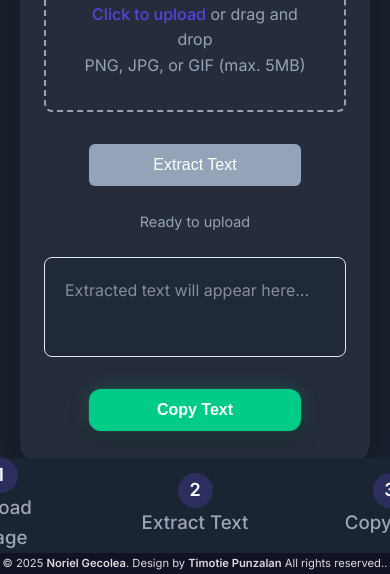
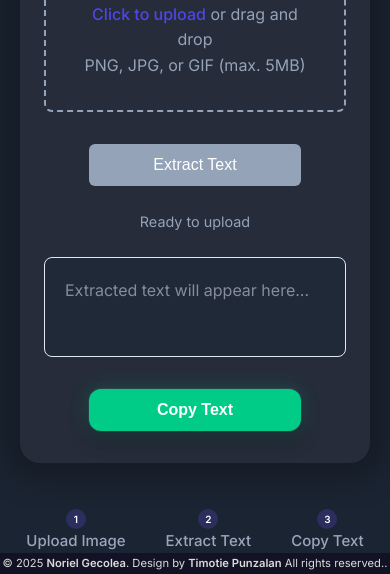
Before and after one commit to norielgecolea/TextSnip, a plain HTML site: page index.html in a window 390 px wide. Shown: the part 270-844 px from the top of the page. Drawn offline with Linux system fonts and the light colour scheme.

Commit message:
screen optimization

```diff
--- a/style.css
+++ b/style.css
@@ -279,3 +279,78 @@ h3 {
     color: #dbdbdb;
 
 }
+
+@media (max-width: 575.98px) {
+
+
+    .circle {
+        width: 20px;
+        height: 20px;
+        background-color: #2c2f5e;
+        /* adjust to your preferred color */
+        color: white;
+        border-radius: 50%;
+        /* makes it a circle */
+        display: flex;
+        align-items: center;
+        justify-content: center;
+        font-weight: bold;
+        font-size: 10px;
+        margin: 0 auto;
+        /* centers it horizontally */
+
+    }
+
+
+    .first {
+        display: flex;
+        flex-direction: column;
+        /* stack items vertically */
+        align-items: center;
+        /* center horizontally */
+        justify-content: center;
+        /* center vertically */
+
+
+    }
+
+    .second {
+        display: flex;
+        flex-direction: column;
+        /* stack items vertically */
+        align-items: center;
+        /* center horizontally */
+        justify-content: center;
+        /* center vertically */
+    }
+
+
+
+    .third {
+        display: flex;
+        flex-direction: column;
+        /* stack items vertically */
+        align-items: center;
+        /* center horizontally */
+        justify-content: center;
+        /* center vertically */
+    }
+
+
+    h3 {
+        font-weight: 500;
+        color: #9ea5bb;
+        font-size: 15px;
+    }
+
+
+
+
+    .instructions div {
+        margin-right: 20px;
+        margin-left: 20px;
+
+
+
+    }
+}
```
